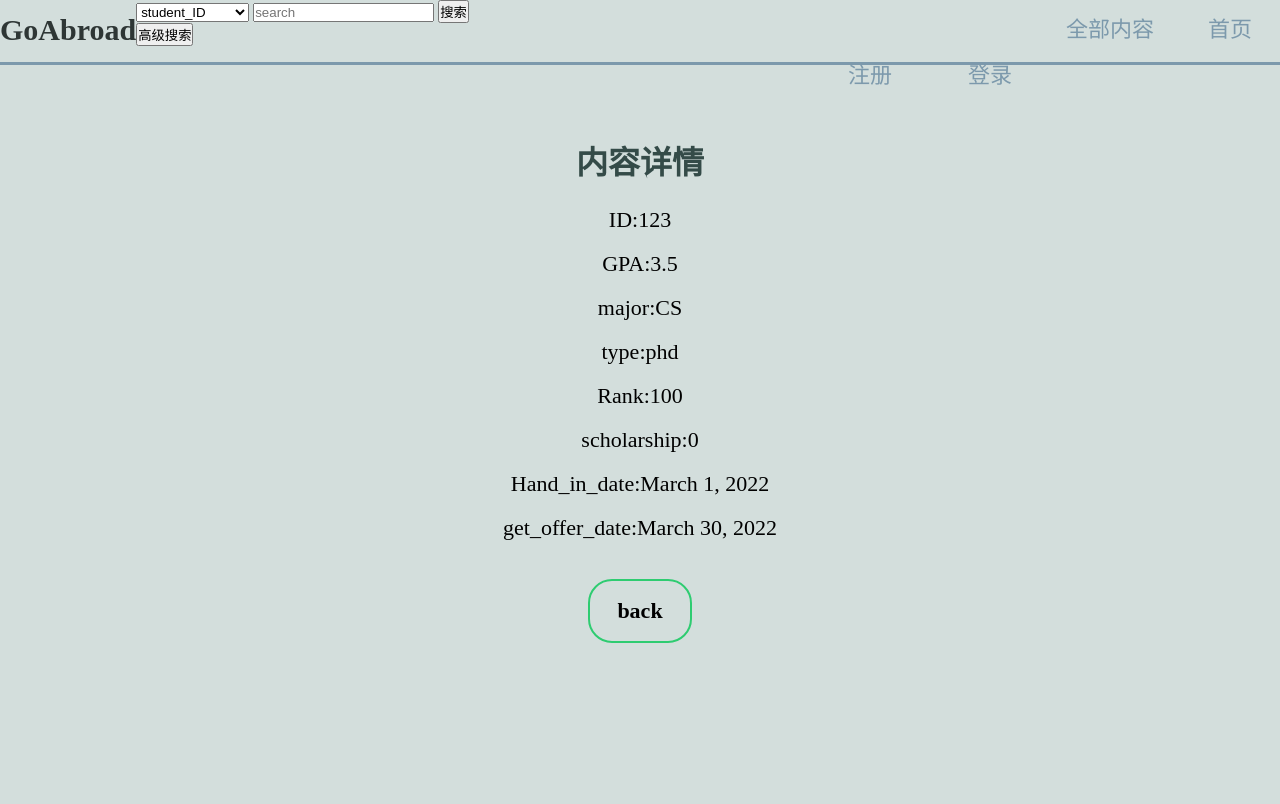
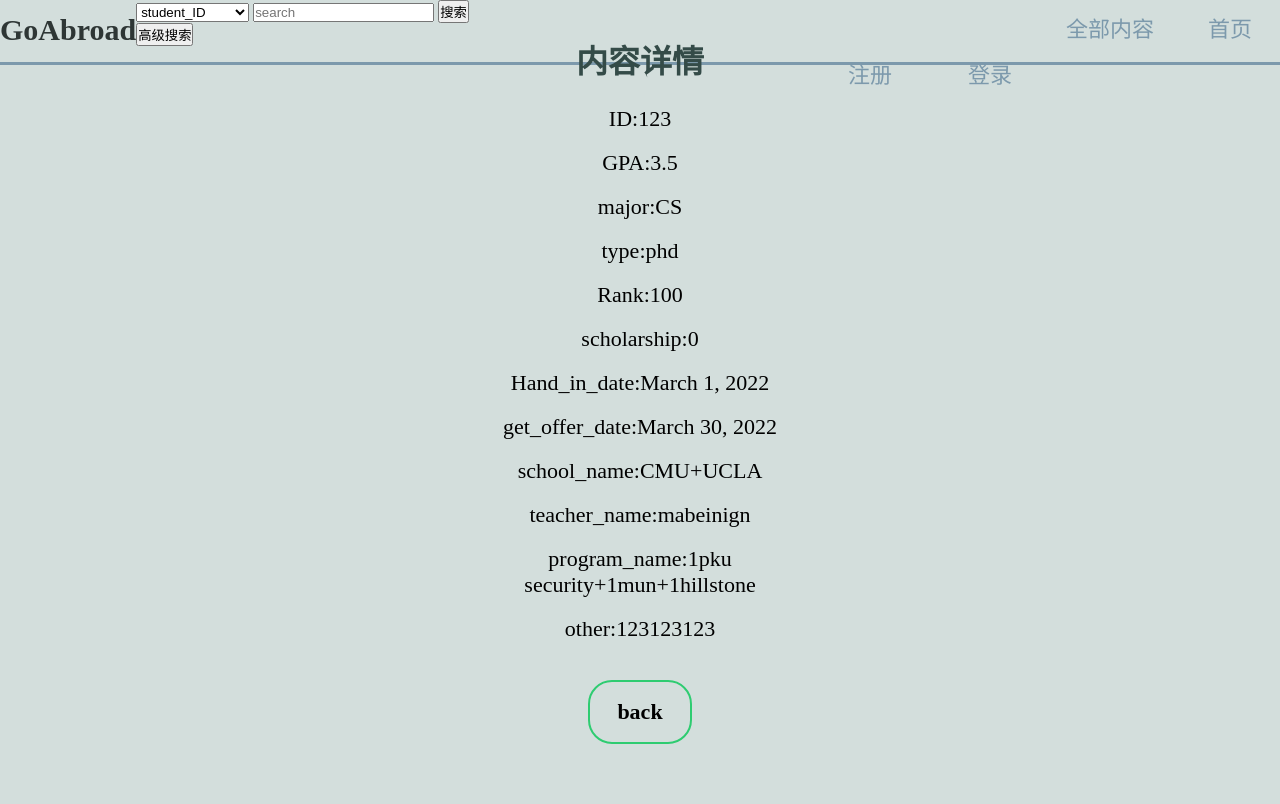
Before and after one commit to ShangzhiXu/DBProject_BUPT304, a Django app: page /GoAbroad/detail/123/ in a window 1280 px wide. Before the commit the page ends 643 px from the top, so only its background shows below. Run offline with Django 4.2, Linux system fonts and the light colour scheme; data comes from the database, SQL or seed files in the repository.

Commit message:
renew blog_detail

```diff
--- a/DatabaseProject/GoAbroad/templates/GoAbroad/blog_detail.html
+++ b/DatabaseProject/GoAbroad/templates/GoAbroad/blog_detail.html
@@ -71,6 +71,10 @@
     <p>scholarship:{{scholarship}}</p><br>
     <p>Hand_in_date:{{Hand_in_date}}</p><br>
     <p>get_offer_date:{{get_offer_date}}</p><br>
+    <p>school_name:{{school_name}}</p><br>
+    <p>teacher_name:{{teacher_name}}</p><br>
+    <p>program_name:{{program_name}}</p><br>
+    <p>other:{{other}}</p><br>
     <a href="/GoAbroad/list/">back<a/>
 </div>
 </form>
--- a/DatabaseProject/GoAbroad/templates/GoAbroad/input.html
+++ b/DatabaseProject/GoAbroad/templates/GoAbroad/input.html
@@ -104,6 +104,8 @@
 					<input type="text" name='teachername' placeholder="please input your teachername" />
 					<p>schoolname</p>
 					<input type="text" name='schoolname' placeholder="please input your school_name" />
+					<p>other</p>
+					<input type="text" name='other' placeholder="other information" />
 
 					<br>
 					<br>
--- a/DatabaseProject/GoAbroad/views.py
+++ b/DatabaseProject/GoAbroad/views.py
@@ -100,7 +100,10 @@
     student= get_object_or_404(Student,student_ID=stu_id)
     context = {'ID': student.student_ID, 'GPA': student.GPA, 'major': student.major,
                'type': student.type, 'Rank': student.Rank,'scholarship':student.scholarship,
-               'Hand_in_date' : student.Hand_in_date, 'get_offer_date':student.get_offer_date}
+               'Hand_in_date' : student.Hand_in_date, 'get_offer_date':student.get_offer_date,
+               'program_name':student.program_name,'teacher_name':student.teacher_name,'school_name':student.school_name,
+               'other':student.other
+               }
     return render(request, 'blog_detail.html', context)
 
 
```
